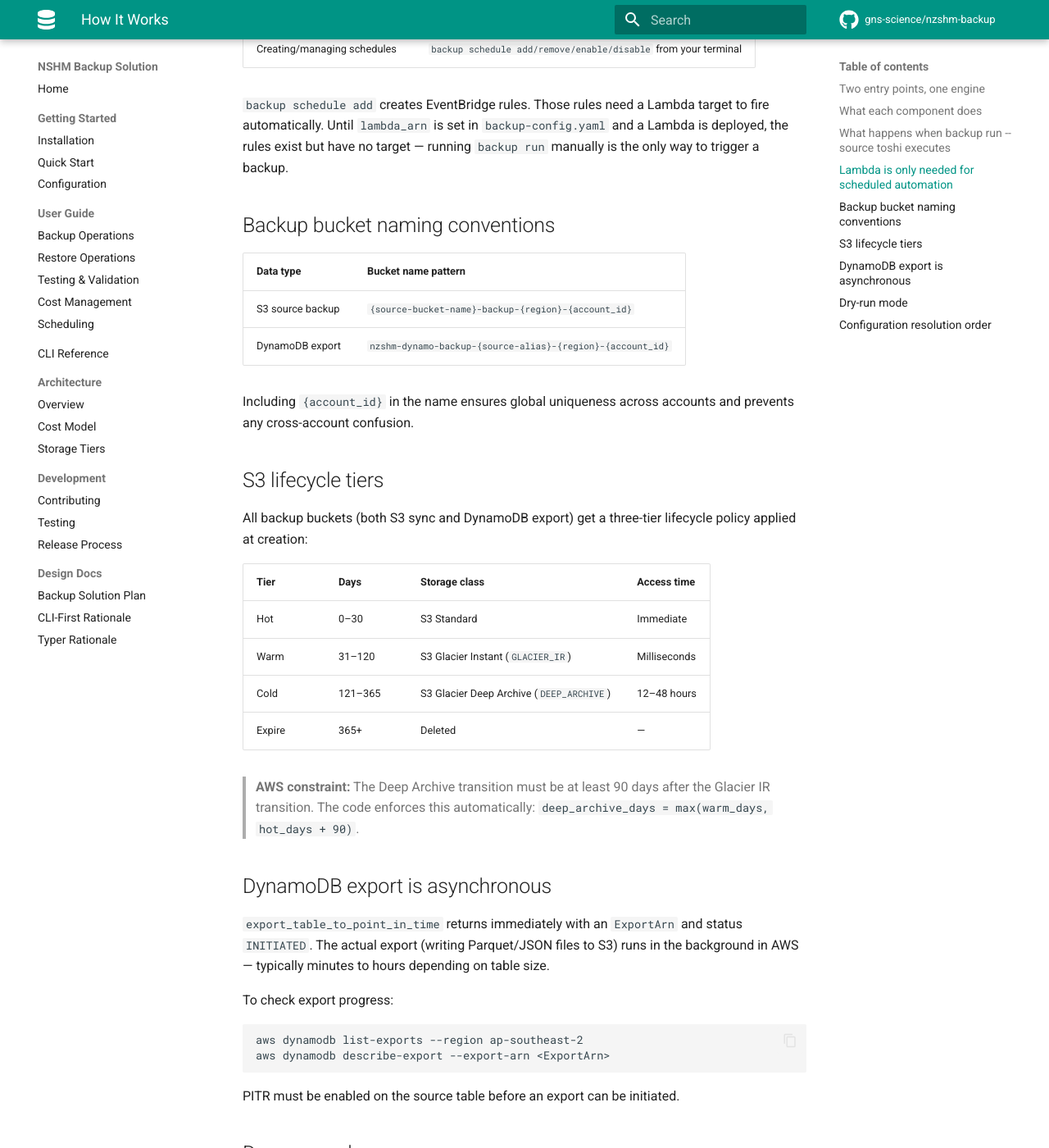
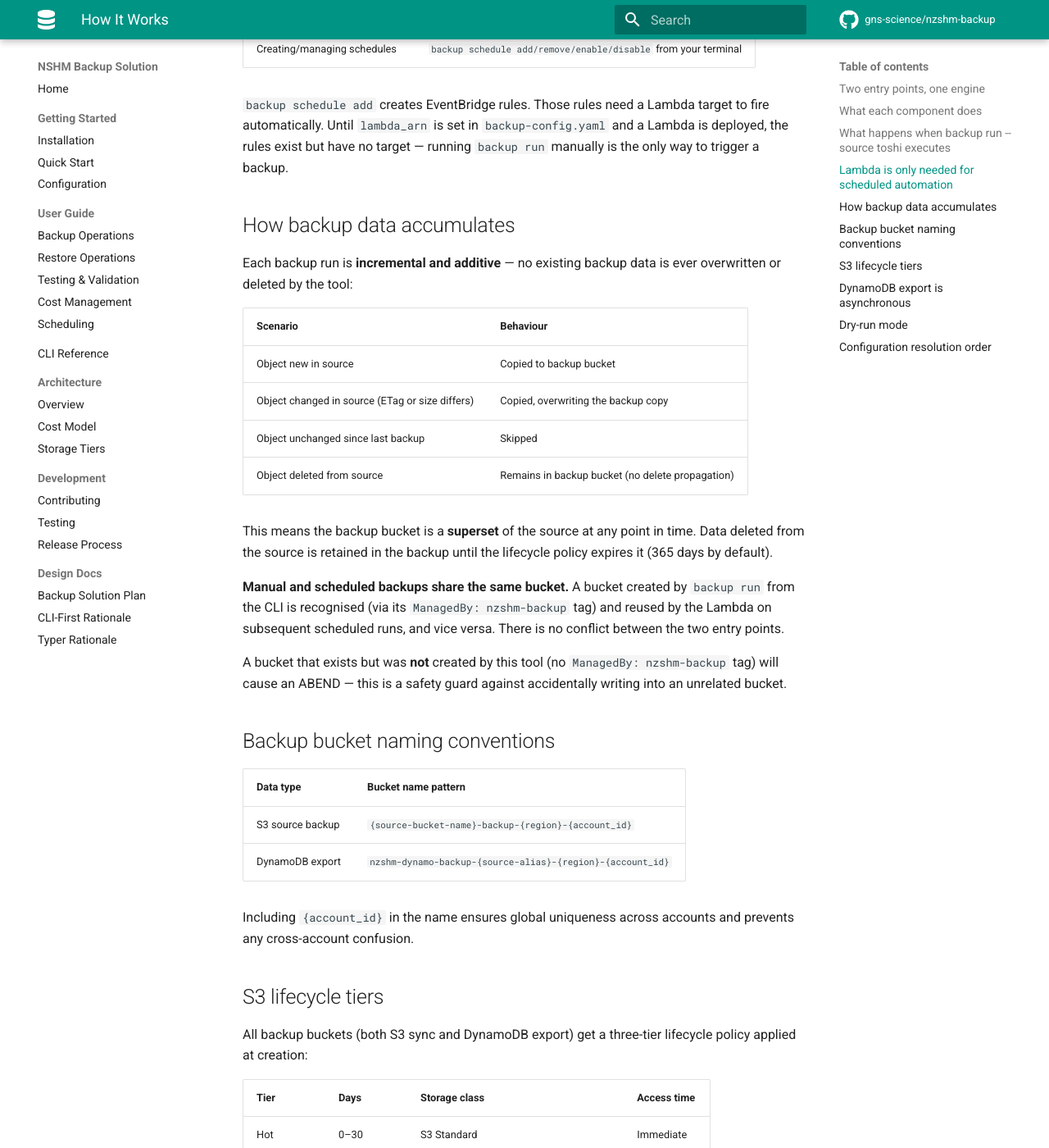
Before and after one commit to GNS-Science/aws-snapshot, an MkDocs documentation site: the page built from docs/how_it_works.md, in a window 1280 px wide and 1400 px high, scrolled down 1810 px. Shown: the whole window at 82% size. Built offline with MkDocs 1.6.1 and Material for MkDocs 9.7.7, drawn with Linux system fonts in a browser that asks for light colours; comment, search, counter and statistics services are not loaded; the version menu is left out.

Commit message:
fix: allow scheduled and manual backups to share backup buckets
S3 backup now checks the ManagedBy: nzshm-backup tag before ABENDing on an
existing bucket. Buckets created by this tool are reused (incremental sync
proceeds); foreign buckets still trigger ABEND. Docs updated to explain
additive-only sync behaviour and the tag-based ownership check.

```diff
--- a/docs/how_it_works.md
+++ b/docs/how_it_works.md
@@ -57,6 +57,31 @@ target to fire automatically. Until `lambda_arn` is set in `backup-config.yaml`
 and a Lambda is deployed, the rules exist but have no target — running
 `backup run` manually is the only way to trigger a backup.
 
+## How backup data accumulates
+
+Each backup run is **incremental and additive** — no existing backup data is
+ever overwritten or deleted by the tool:
+
+| Scenario | Behaviour |
+|----------|-----------|
+| Object new in source | Copied to backup bucket |
+| Object changed in source (ETag or size differs) | Copied, overwriting the backup copy |
+| Object unchanged since last backup | Skipped |
+| Object deleted from source | Remains in backup bucket (no delete propagation) |
+
+This means the backup bucket is a **superset** of the source at any point in
+time. Data deleted from the source is retained in the backup until the lifecycle
+policy expires it (365 days by default).
+
+**Manual and scheduled backups share the same bucket.** A bucket created by
+`backup run` from the CLI is recognised (via its `ManagedBy: nzshm-backup` tag)
+and reused by the Lambda on subsequent scheduled runs, and vice versa. There is
+no conflict between the two entry points.
+
+A bucket that exists but was **not** created by this tool (no `ManagedBy:
+nzshm-backup` tag) will cause an ABEND — this is a safety guard against
+accidentally writing into an unrelated bucket.
+
 ## Backup bucket naming conventions
 
 | Data type | Bucket name pattern |
```
Also changed, not shown: docs/sandbox-demo.md (+5 -2 lines), 2 other files.
